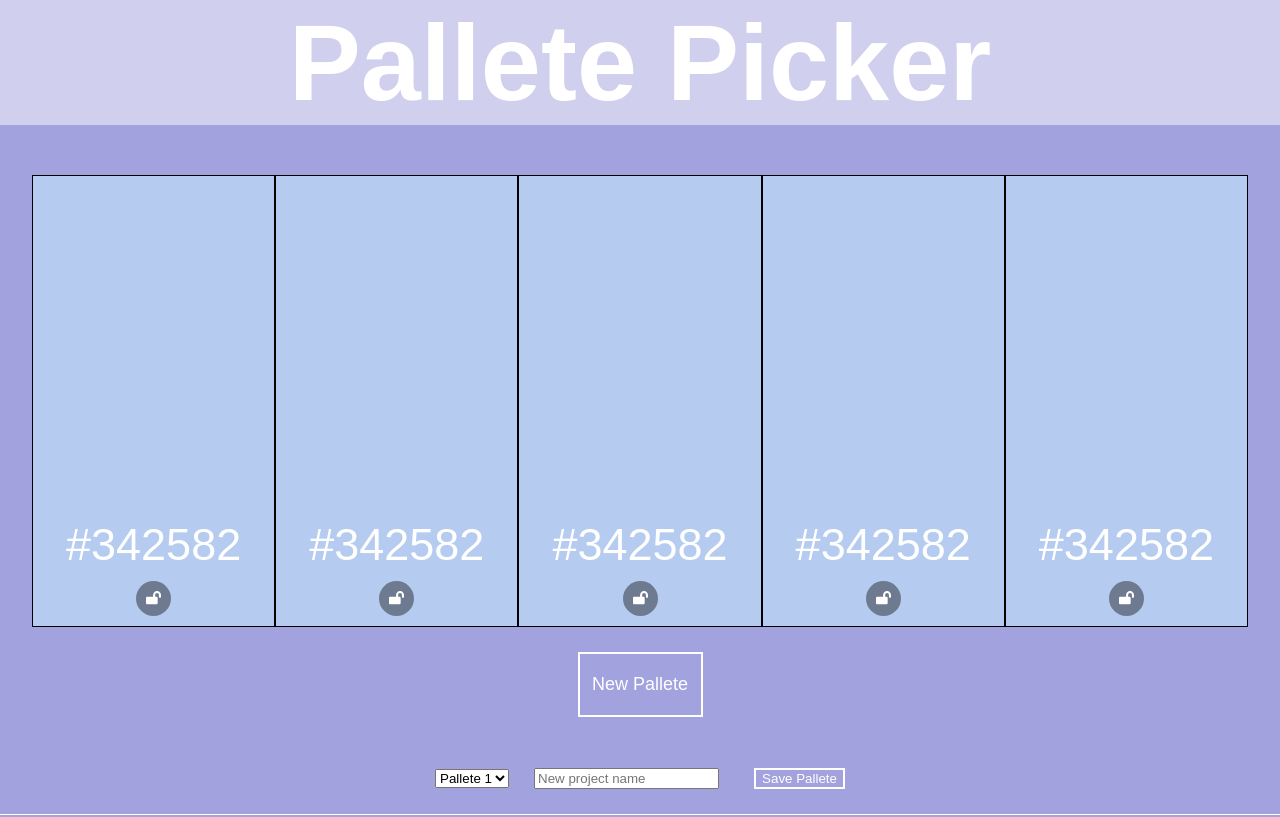
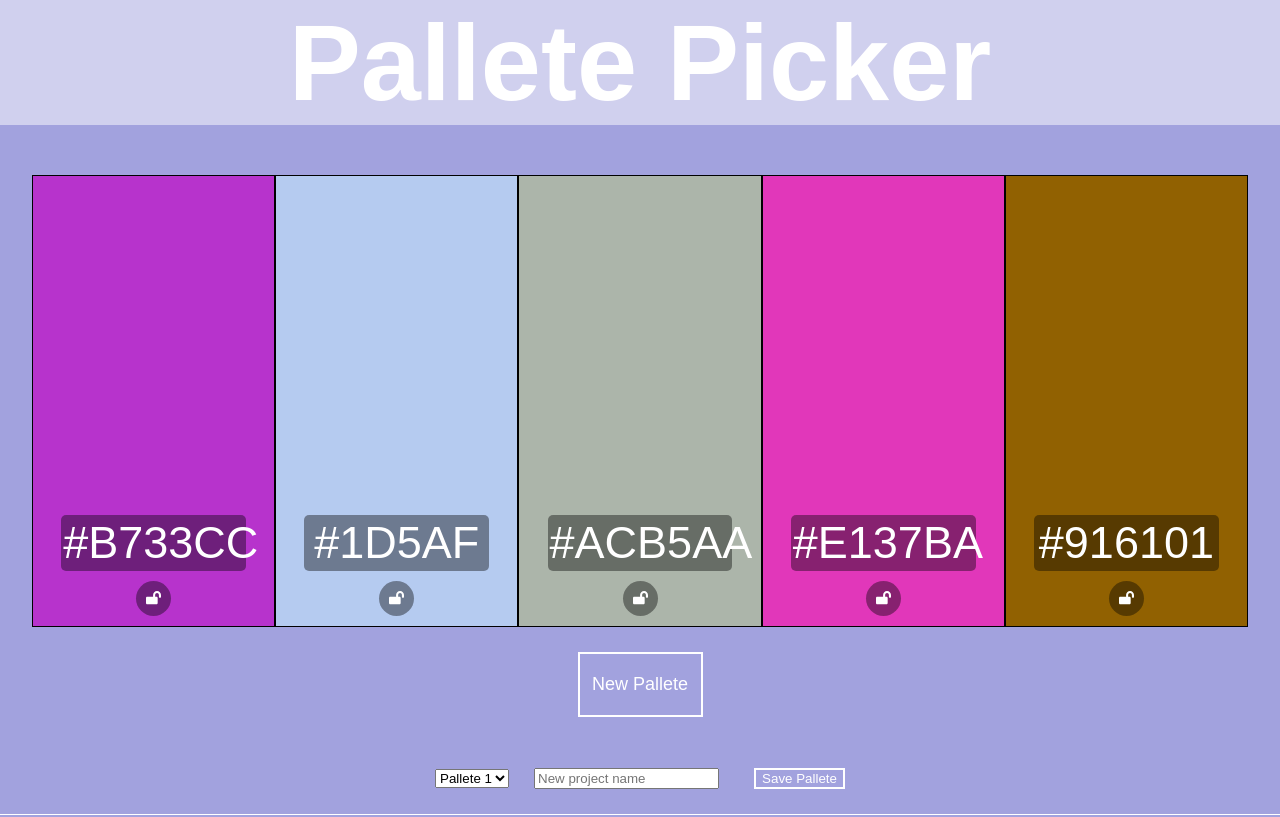
Before and after one commit to etcetera8/pallete-picker, a website: page public/index.html in a window 1280 px wide. Shown: the top 817 px of the page. Drawn offline with nearby package versions, Linux system fonts and the light colour scheme; a web font is replaced by a local one.

Commit message:
Add hexcodes to screen on click

```diff
--- a/public/js/scripts.js
+++ b/public/js/scripts.js
@@ -1,9 +1,15 @@
 const generate = $('#generate');
+
+window.onload = () => {
+  generatePalette();
+}
 
 const generatePalette = () => {
   const palleteArray = document.querySelectorAll('.unlocked');
   palleteArray.forEach(color => {
-    $(`#${color.id}`).css("background-color", `${generateHex()}`)
+    const hexCode = generateHex();
+    $(`#${color.id}`).css("background-color", `${hexCode}`)
+    $(`#${color.id} span:first-child`).text(hexCode);
   });
 }
 
@@ -17,5 +23,5 @@ window.onkeydown = function (e) {
 generate.click(() => generatePalette());
 
 const generateHex = () => {
-  return '#' + (Math.random() * 0xFFFFFF << 0).toString(16);
+  return '#' + (Math.random() * 0xFFFFFF << 0).toString(16).toUpperCase();
 }
--- a/public/styles/styles.css
+++ b/public/styles/styles.css
@@ -51,8 +51,13 @@ main {
 }
 
 .hex-code {
+  padding: 2px;
+  text-align: center;
+  border-radius: 5px;
   color: #fff;
   font-size: 2.5em;
+  background: rgba(0, 0, 0, 0.4);
+  width: 75%;
 }
 
 .lock-btn {
```
